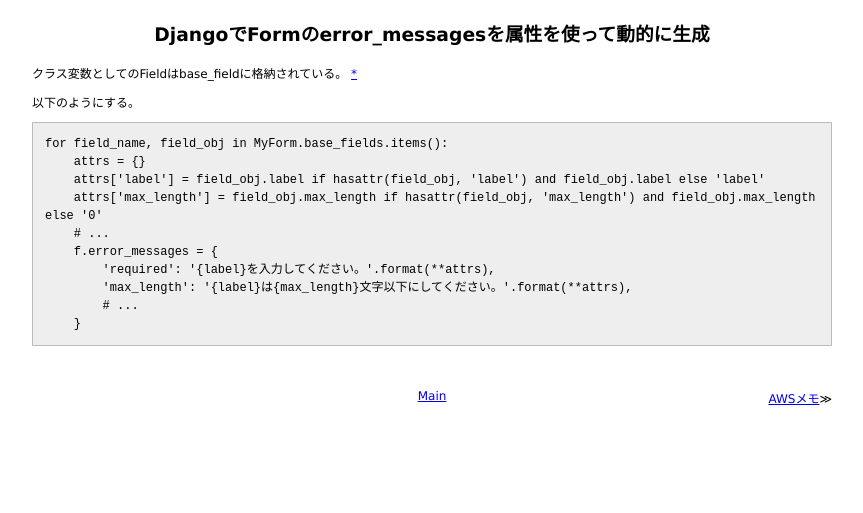
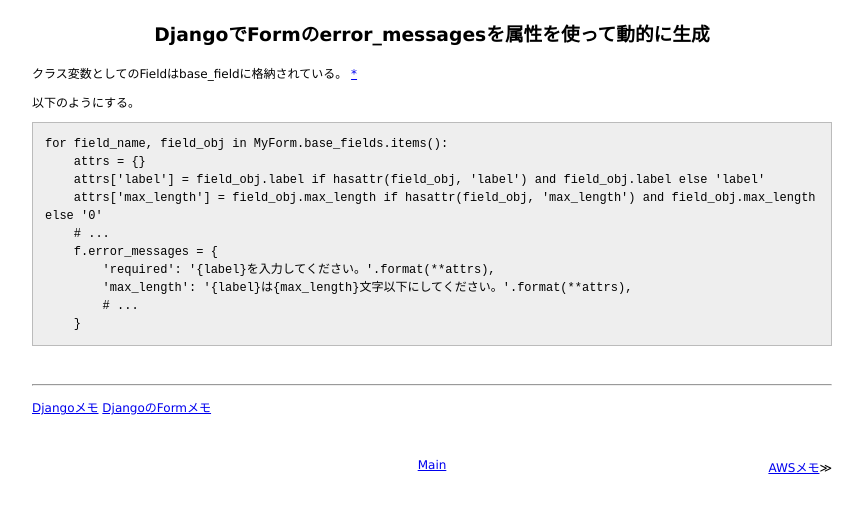
Before and after one commit to 38elements/38elements.github.com, a Jekyll site: the page built from _posts/2016-07-03-django-form-error_messages-format-field-label-attributes.md, in a window 1280 px wide. Shown: the top 513 px of the page, without its empty margins (208-1071 px from the left). Built offline with Jekyll 4.4.1, drawn with Linux system fonts in a browser that asks for light colours.

Commit message:
Update 2016-07-03-django-form-error_messages-format-field-label-attributes.md

````diff
--- a/_posts/2016-07-03-django-form-error_messages-format-field-label-attributes.md
+++ b/_posts/2016-07-03-django-form-error_messages-format-field-label-attributes.md
@@ -18,3 +18,7 @@ for field_name, field_obj in MyForm.base_fields.items():
         # ...
     }
 ```
+<br/>
+<hr/>
+[Djangoメモ](/2014/12/04/django.html)
+[DjangoのFormメモ](/2014/12/02/django-forms.html)
````
